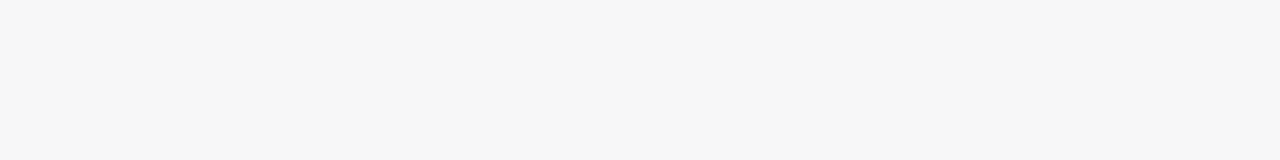
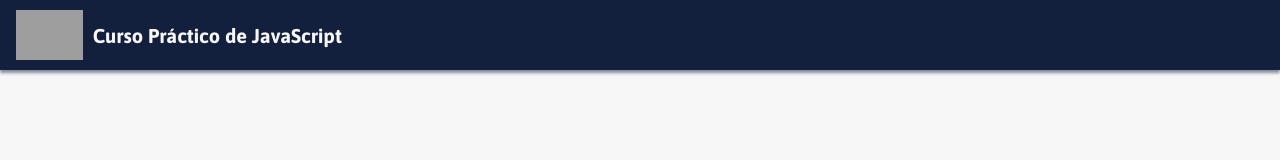
Before and after one commit to seudosan/curso-practico-de-javascript, a plain HTML site: page index.html in a window 1280 px wide. Drawn offline with Linux system fonts and the light colour scheme; grey boxes are pictures that could not be loaded.

Commit message:
header section added in html and css

```diff
--- a/index.html
+++ b/index.html
@@ -12,5 +12,11 @@
   <title>Curso Páctico de JavaScript</title>
 </head>
 <body>
+  <header class="header">
+    <img class="header__img"
+      src="https://static.platzi.com/media/achievements/badge3-practico-javascript-d081180f-b158-446b-a34e-e658111a3680.png"
+      alt="Logo icon">
+    <h1 class="header__title">Curso Práctico de JavaScript</h1>
+  </header>
 </body>
 </html>
--- a/styles/index.css
+++ b/styles/index.css
@@ -4,6 +4,7 @@
   margin: 0;
   padding: 0;
 }
+
 html {
   font-size: 62.5%;
 }
@@ -11,3 +12,23 @@ body {
   background-color: #F7F7F8;
   min-width: 320px;
 }
+.header {
+  align-items: center;
+  background-color: #121F3D;
+  box-shadow: 0px 3px 3px rgba(18,31,61,0.5);
+  display: flex;
+  flex-direction: row;
+  gap: 10px;
+  height: 70px;
+  padding: 0 16px;
+  width: 100%;
+}
+.header__img {
+  height: 50px;
+  height: 50px;
+}
+.header__title {
+  color: #F7F7F8;
+  font-size: 2rem;
+  font-weight: bold;
+}
```
